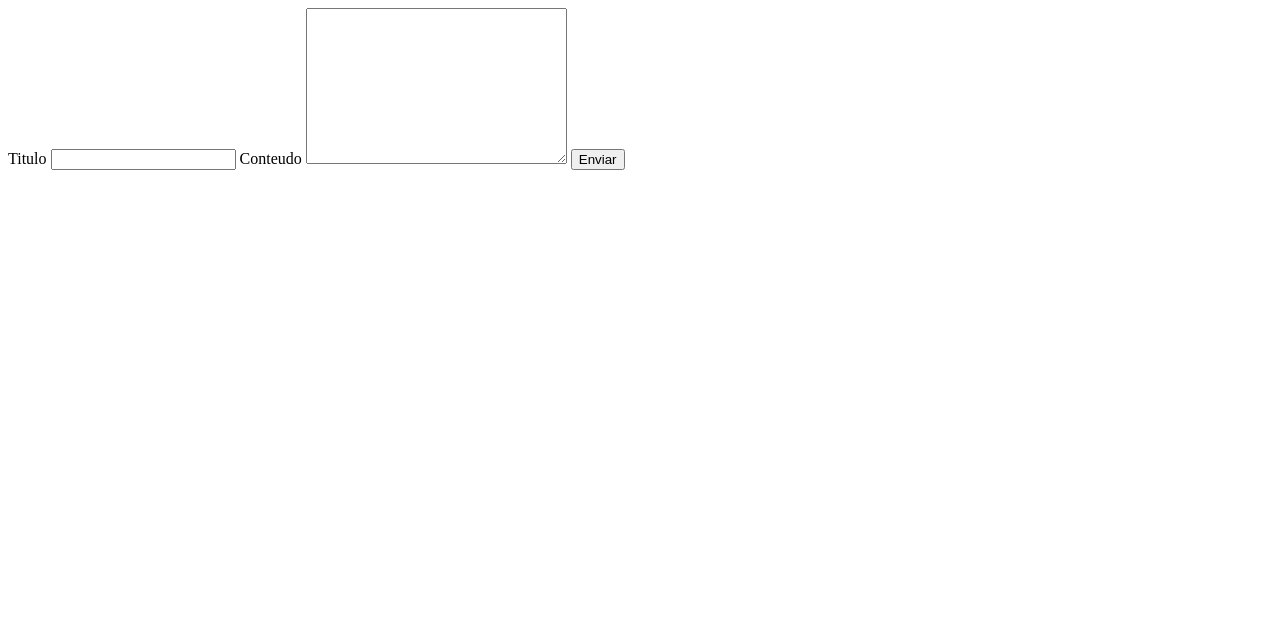
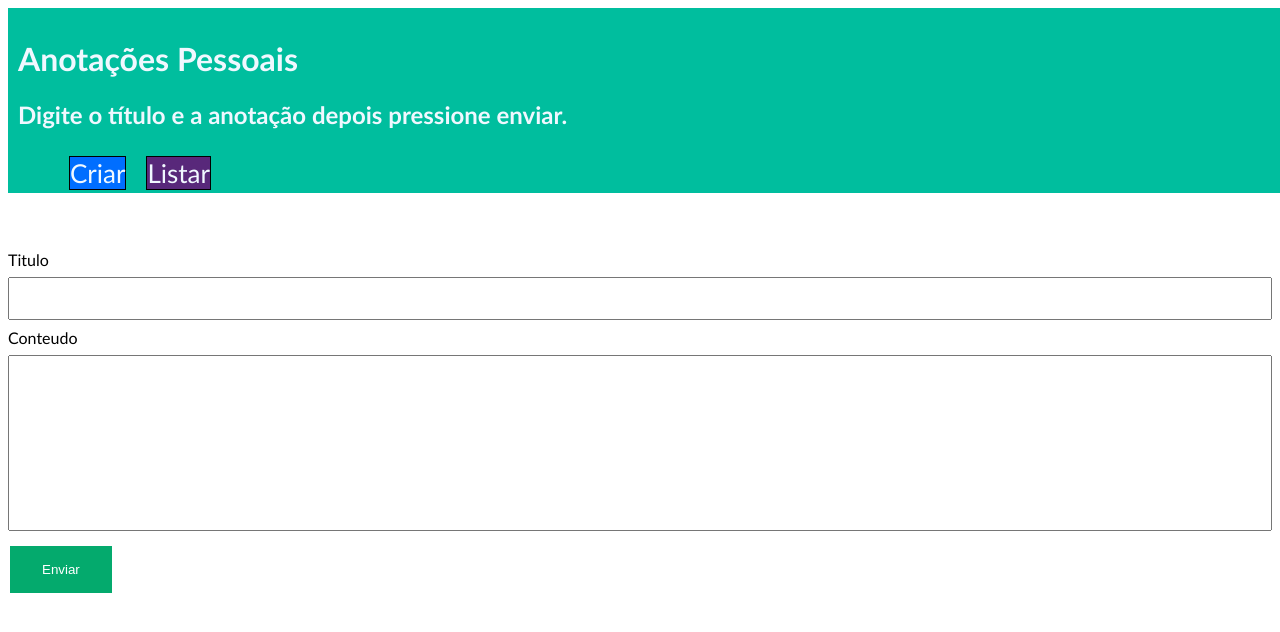
Before and after one commit to Jose-Igor/Projeto2BD2, a website: page src/views/index.html in a window 1280 px wide. Drawn offline with Linux system fonts and the light colour scheme.

Commit message:
criando o index final

```diff
--- a/src/views/index.html
+++ b/src/views/index.html
@@ -5,16 +5,152 @@
     <meta http-equiv="X-UA-Compatible" content="IE=edge">
     <meta name="viewport" content="width=device-width, initial-scale=1.0">
     <title>Document</title>
+    <style>
+        body{
+    font-family:'Gill Sans', 'Gill Sans MT', Calibri, 'Trebuchet MS', sans-serif;
+    }
+
+    .capa{
+        background-color: #00be9e;
+        color: aliceblue;
+        text-align: left;
+        padding: 10px;
+        width: 100%;
+    }
+
+    .menu{
+        list-style:none;
+        font-size: 26px;
+        border:1px solid #00be9e;
+    }
+
+    .menu li{
+        position:relative;
+        float:left;
+        padding-left: 10px;
+        padding-right: 10px;
+    }
+
+    .menu li a{
+        text-decoration:none;
+        display:block;
+        color: aliceblue;
+        background-color: #58287a;
+        border: 1px solid black;
+    }
+
+    .menu li a:hover{
+        background: rgb(0, 110, 255);
+    }
+
+    #este{
+        background: rgb(0, 110, 255);
+    }
+
+    input{
+        width: 100%;
+        padding: 12px 20px;
+        margin: 8px 0;
+        box-sizing: border-box;
+    }
+
+    input:focus{
+        border: 3px solid #555;
+    }
+
+    textarea{
+        width: 100%;
+        padding: 12px 20px;
+        margin: 8px 0;
+        box-sizing: border-box;
+        resize: none;
+    }
+
+    input[type=button], input[type=submit], button{
+        background-color: #04AA6D;
+        border: none;
+        color: white;
+        padding: 16px 32px;
+        text-decoration: none;
+        margin: 4px 2px;
+        cursor: pointer;
+    }
+
+    label{
+        font-size: 16px;
+    }
+
+    #frase{
+        color: red;
+    }
+    </style>
 </head>
 <body>
-    <form action="/anotacao" method="post">
 
-        <label>Titulo</label>
-        <input type="text" name="title">
-        <label>Conteudo</label>
-        <textarea name="content" id="" cols="30" rows="10"></textarea>
-        <button>Enviar</button>
+    <div class="capa">
+        <h1>Anotações Pessoais</h1>
+        <h2>Digite o título e a anotação depois pressione enviar.</h2>
+        <ul class="menu">
+            <li><a href="#" id="este">Criar</a></li>
+            <li><a href="/listar">Listar</a></li>
+    </div>
+    <br><br><br>
+    <div>
+        <form action="/anotacao" method="post" id="formulario">
 
-    </form>
+            <label>Titulo</label>
+            <input type="text" name="title" id="titulo">
+            <label>Conteudo</label>
+            <textarea name="content" id="conteudo" cols="30" rows="10"></textarea>
+            <button>Enviar</button>
+
+        </form>
+    </div>
+
+    <script>
+        const formulario = document.getElementById("formulario");
+        const titulo = document.getElementById("titulo");
+        const conteudo= document.getElementById("conteudo");
+        let mensagemCriada = false;
+
+
+        formulario.addEventListener("submit",(evt)=>{
+            evt.preventDefault();
+
+            const title = titulo.value;
+            const content = conteudo.value;
+
+            fetch("/anotacao", {
+                method: "POST",
+                headers: {
+                "Content-Type": "application/json"
+                },
+                body: JSON.stringify({ title, content })
+            })
+            .then((response) => response.json())
+            .then((data) => console.log(data));
+
+            titulo.value = "";
+            conteudo.value = "";
+
+            if(!mensagemCriada){
+                criarMensagem();
+            }
+        })
+
+        function criarMensagem(){
+            const mensagem =  document.createElement("p");
+            mensagem.setAttribute("id","frase");
+
+            mensagem.innerHTML = "Anotação criada com sucesso."
+
+
+            document.body.appendChild(mensagem);
+            mensagemCriada = true;
+
+        }
+
+    </script>
+
 </body>
 </html>
```
